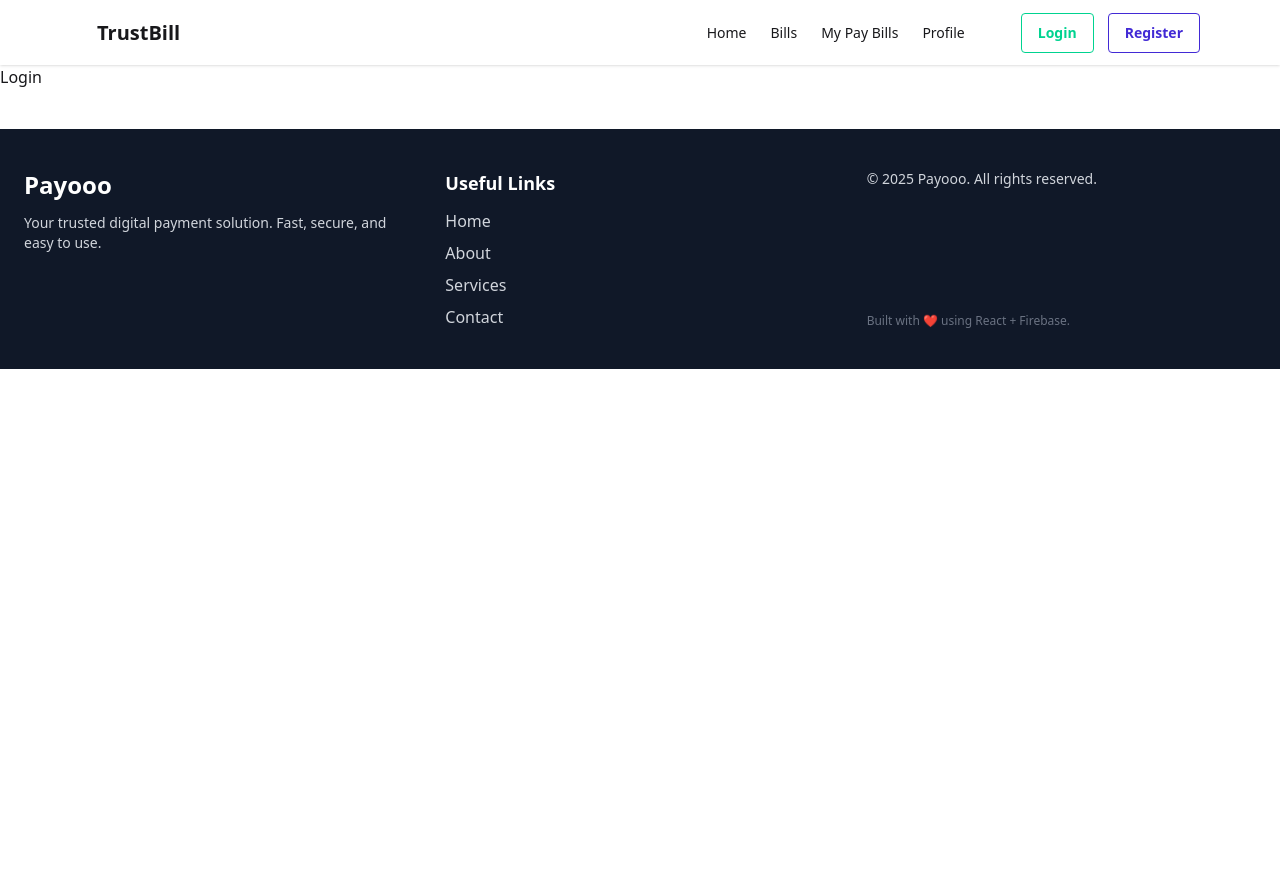
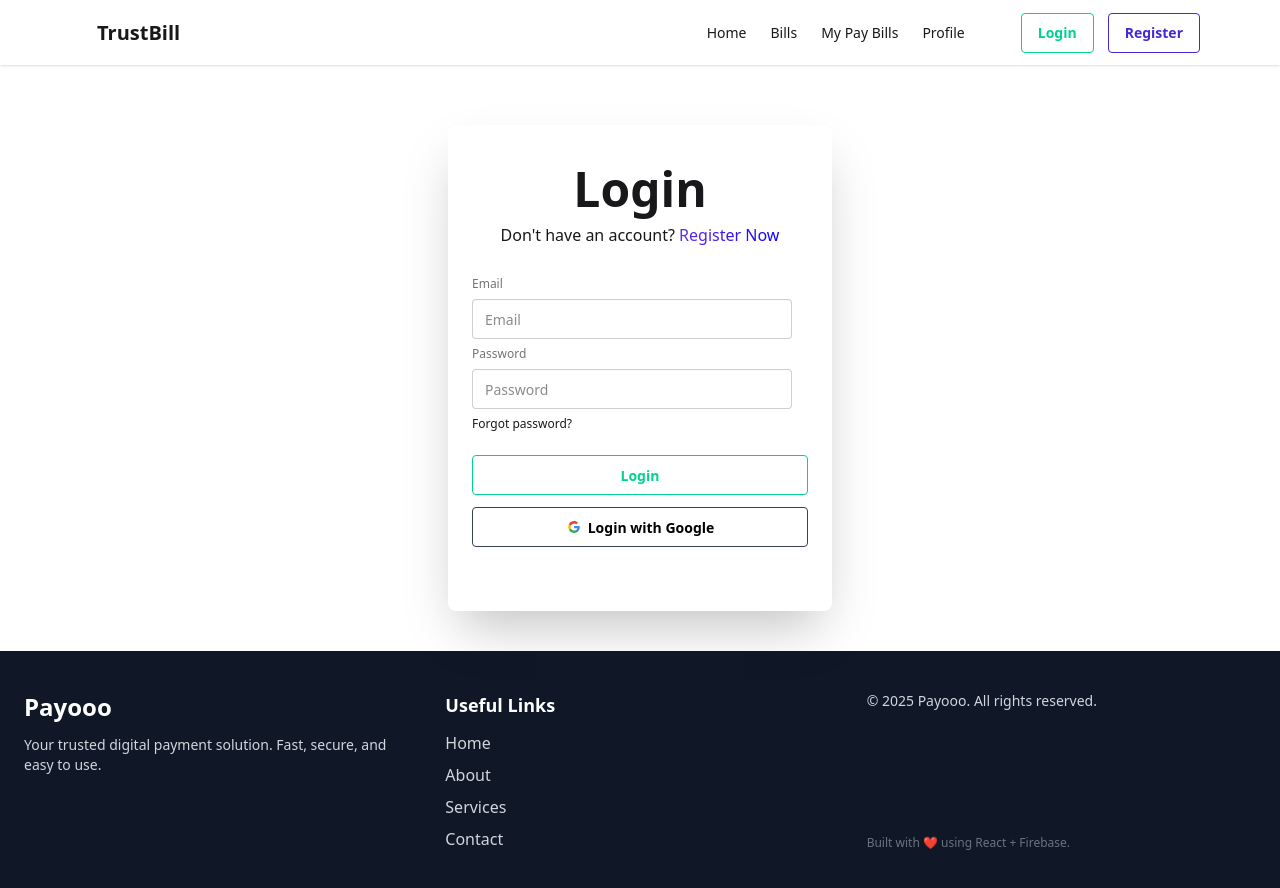
Before and after one commit to imjhrakib/utility-bill-client, a React (Vite) app: page /login in a window 1280 px wide. Shown: the top 888 px of the page. Before the commit the page ends 800 px from the top, so only its background shows below. Built offline with nearby package versions, Linux system fonts and the light colour scheme.

Commit message:
added loginPage

```diff
--- a/src/components/LoginPage/LoginPage.jsx
+++ b/src/components/LoginPage/LoginPage.jsx
@@ -1,9 +1,85 @@
 import React from "react";
+import { NavLink } from "react-router";
 
 const LoginPage = () => {
+  const handleLogin = (e) => {
+    e.preventDefault();
+    console.log("login successfully");
+  };
+  const handleGoogleSignIn = () => {
+    console.log("google sign in");
+  };
   return (
-    <div>
-      <h1>Login</h1>
+    <div className="card bg-base-100 mx-auto w-full max-w-sm shrink-0 shadow-2xl mt-15 py-10">
+      <h1 className="text-5xl text-center font-bold">Login</h1>
+      <h4 className="text-center mt-2.5">
+        Don't have an account?{" "}
+        <span className="bg-[linear-gradient(to_right,_#632EE3_0%,_#1000FF_100%)] bg-clip-text text-transparent">
+          <NavLink to={"/register"}>Register Now</NavLink>
+        </span>
+      </h4>
+      <div className="card-body">
+        <form onSubmit={handleLogin}>
+          <fieldset className="fieldset">
+            <label className="label">Email</label>
+            <input
+              type="email"
+              name="email"
+              className="input"
+              placeholder="Email"
+              required
+            />
+            <label className="label">Password</label>
+            <input
+              type="password"
+              name="password"
+              className="input"
+              placeholder="Password"
+              required
+            />
+            <div>
+              <a className="link link-hover">Forgot password?</a>
+            </div>
+            <button className="btn btn-outline btn-success mt-4">
+              <NavLink to={"/login"}>Login</NavLink>
+            </button>
+          </fieldset>
+        </form>
+        {/* Google */}
+        <button
+          onClick={handleGoogleSignIn}
+          className="btn bg-white text-black border-gray-700 hover:bg-[#34A853] hover:border-none"
+        >
+          <svg
+            aria-label="Google logo"
+            width="16"
+            height="16"
+            xmlns="http://www.w3.org/2000/svg"
+            viewBox="0 0 512 512"
+          >
+            <g>
+              <path d="m0 0H512V512H0" fill="#fff"></path>
+              <path
+                fill="#34a853"
+                d="M153 292c30 82 118 95 171 60h62v48A192 192 0 0190 341"
+              ></path>
+              <path
+                fill="#4285f4"
+                d="m386 400a140 175 0 0053-179H260v74h102q-7 37-38 57"
+              ></path>
+              <path
+                fill="#fbbc02"
+                d="m90 341a208 200 0 010-171l63 49q-12 37 0 73"
+              ></path>
+              <path
+                fill="#ea4335"
+                d="m153 219c22-69 116-109 179-50l55-54c-78-75-230-72-297 55"
+              ></path>
+            </g>
+          </svg>
+          Login with Google
+        </button>
+      </div>
     </div>
   );
 };
--- a/src/components/RegistrationPage/RegistrationPage.jsx
+++ b/src/components/RegistrationPage/RegistrationPage.jsx
@@ -55,14 +55,16 @@ const RegistrationPage = () => {
               placeholder="Password"
               required
             />
-            <button className="btn btn-neutral mt-4">Register</button>
+            <button className="btn btn-outline btn-primary mt-4">
+              Register
+            </button>
           </fieldset>
         </form>
         <p className="text-center text-xl font-bold">OR</p>
         {/* Google */}
         <button
           onClick={handleGoogleSignIn}
-          className="btn bg-white text-black border-[#e5e5e5]"
+          className="btn bg-white text-black border-gray-700 hover:bg-[#34A853] hover:border-none"
         >
           <svg
             aria-label="Google logo"
```
